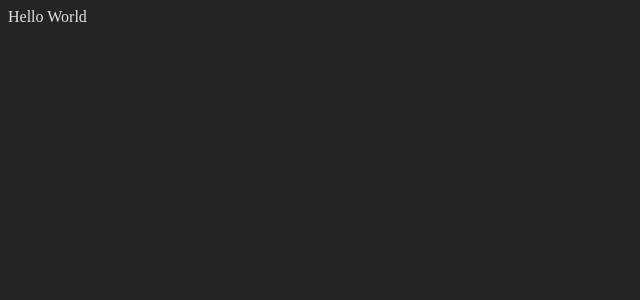
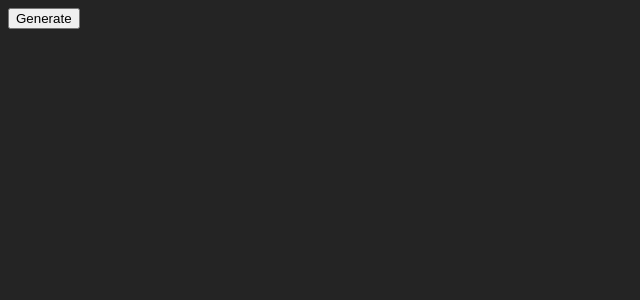
Before and after one commit to drewbrownie21/GolfCardGame, a React (Vite) app: page / in a window 1280 px wide. Shown: the top 300 px of the page, without its empty margins (0-640 px from the left). Built offline with nearby package versions, Linux system fonts and the light colour scheme.

Commit message:
Creating the deck

```diff
--- a/src/App.tsx
+++ b/src/App.tsx
@@ -1,11 +1,10 @@
-import { useState } from 'react'
 import './App.css'
+import { Deck } from './components/Deck'
 
 function App() {
-
   return (
     <>
-Hello World
+      <Deck />
     </>
   )
 }
--- /dev/null
+++ b/src/components/Deck.tsx
@@ -0,0 +1,28 @@
+
+type Deck = {
+    suit: string;
+    rank: number;
+    value: number;
+}
+export function Deck(){
+    function getValue(rank: number){
+        if(rank === 11 || rank === 12) return 10;
+        if(rank === 13) return 0;
+        return rank;
+    }
+    const deckOfCards = () => {
+        let ranks = [1, 2, 3, 4, 5, 6, 7, 8, 9, 10, 11, 12, 13]
+        let suits = ["C", "D", "H", "S"]
+        let deck: Deck[] = ranks.flatMap((rank) =>
+        suits.map((suit) => ({ suit, rank, value: getValue(rank) }))
+      );
+
+        console.log(deck)
+    }
+
+    return(
+        <>
+        <button onClick={deckOfCards}>Generate</button>
+        </>
+    )
+}
```
